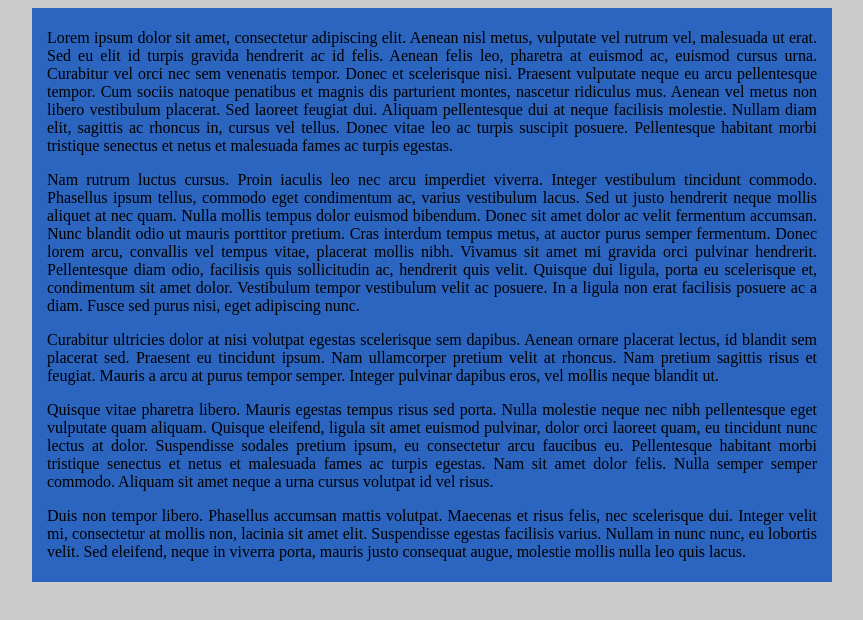
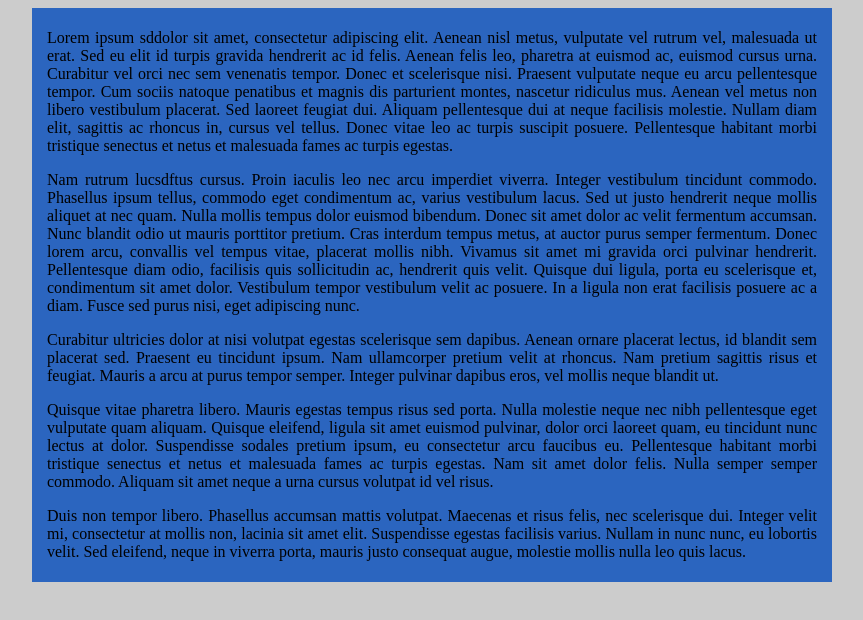
Before and after one commit to jedamsdj/siren_apparel, a plain HTML site: page index.html in a window 1280 px wide. Shown: the whole page, without its empty margins (208-1071 px from the left). Drawn offline with Linux system fonts and the light colour scheme.

Commit message:
testing out the branches

```diff
--- a/index.html
+++ b/index.html
@@ -10,10 +10,10 @@
 	<div id="pagecontainer">
 	<div id="content">
 		<p>
-		Lorem ipsum dolor sit amet, consectetur adipiscing elit. Aenean nisl metus, vulputate vel rutrum vel, malesuada ut erat. Sed eu elit id turpis gravida hendrerit ac id felis. Aenean felis leo, pharetra at euismod ac, euismod cursus urna. Curabitur vel orci nec sem venenatis tempor. Donec et scelerisque nisi. Praesent vulputate neque eu arcu pellentesque tempor. Cum sociis natoque penatibus et magnis dis parturient montes, nascetur ridiculus mus. Aenean vel metus non libero vestibulum placerat. Sed laoreet feugiat dui. Aliquam pellentesque dui at neque facilisis molestie. Nullam diam elit, sagittis ac rhoncus in, cursus vel tellus. Donec vitae leo ac turpis suscipit posuere. Pellentesque habitant morbi tristique senectus et netus et malesuada fames ac turpis egestas.
+		Lorem ipsum sddolor sit amet, consectetur adipiscing elit. Aenean nisl metus, vulputate vel rutrum vel, malesuada ut erat. Sed eu elit id turpis gravida hendrerit ac id felis. Aenean felis leo, pharetra at euismod ac, euismod cursus urna. Curabitur vel orci nec sem venenatis tempor. Donec et scelerisque nisi. Praesent vulputate neque eu arcu pellentesque tempor. Cum sociis natoque penatibus et magnis dis parturient montes, nascetur ridiculus mus. Aenean vel metus non libero vestibulum placerat. Sed laoreet feugiat dui. Aliquam pellentesque dui at neque facilisis molestie. Nullam diam elit, sagittis ac rhoncus in, cursus vel tellus. Donec vitae leo ac turpis suscipit posuere. Pellentesque habitant morbi tristique senectus et netus et malesuada fames ac turpis egestas.
 		</p>
 		<p>
-		Nam rutrum luctus cursus. Proin iaculis leo nec arcu imperdiet viverra. Integer vestibulum tincidunt commodo. Phasellus ipsum tellus, commodo eget condimentum ac, varius vestibulum lacus. Sed ut justo hendrerit neque mollis aliquet at nec quam. Nulla mollis tempus dolor euismod bibendum. Donec sit amet dolor ac velit fermentum accumsan. Nunc blandit odio ut mauris porttitor pretium. Cras interdum tempus metus, at auctor purus semper fermentum. Donec lorem arcu, convallis vel tempus vitae, placerat mollis nibh. Vivamus sit amet mi gravida orci pulvinar hendrerit. Pellentesque diam odio, facilisis quis sollicitudin ac, hendrerit quis velit. Quisque dui ligula, porta eu scelerisque et, condimentum sit amet dolor. Vestibulum tempor vestibulum velit ac posuere. In a ligula non erat facilisis posuere ac a diam. Fusce sed purus nisi, eget adipiscing nunc.
+		Nam rutrum lucsdftus cursus. Proin iaculis leo nec arcu imperdiet viverra. Integer vestibulum tincidunt commodo. Phasellus ipsum tellus, commodo eget condimentum ac, varius vestibulum lacus. Sed ut justo hendrerit neque mollis aliquet at nec quam. Nulla mollis tempus dolor euismod bibendum. Donec sit amet dolor ac velit fermentum accumsan. Nunc blandit odio ut mauris porttitor pretium. Cras interdum tempus metus, at auctor purus semper fermentum. Donec lorem arcu, convallis vel tempus vitae, placerat mollis nibh. Vivamus sit amet mi gravida orci pulvinar hendrerit. Pellentesque diam odio, facilisis quis sollicitudin ac, hendrerit quis velit. Quisque dui ligula, porta eu scelerisque et, condimentum sit amet dolor. Vestibulum tempor vestibulum velit ac posuere. In a ligula non erat facilisis posuere ac a diam. Fusce sed purus nisi, eget adipiscing nunc.
 		</p>
 		<p>
 		Curabitur ultricies dolor at nisi volutpat egestas scelerisque sem dapibus. Aenean ornare placerat lectus, id blandit sem placerat sed. Praesent eu tincidunt ipsum. Nam ullamcorper pretium velit at rhoncus. Nam pretium sagittis risus et feugiat. Mauris a arcu at purus tempor semper. Integer pulvinar dapibus eros, vel mollis neque blandit ut.
```
